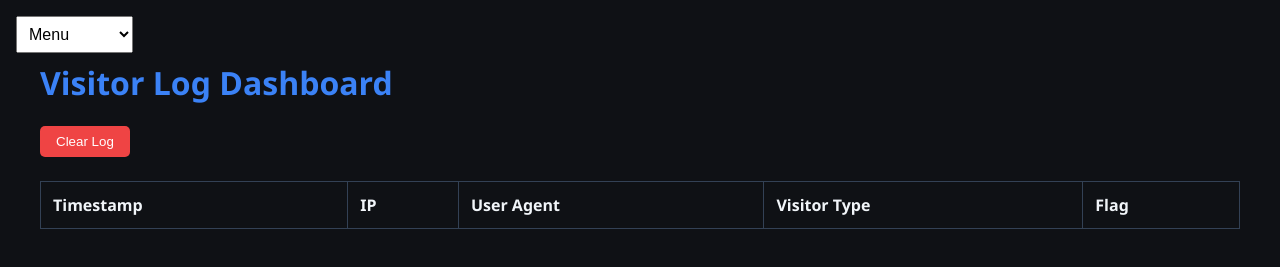
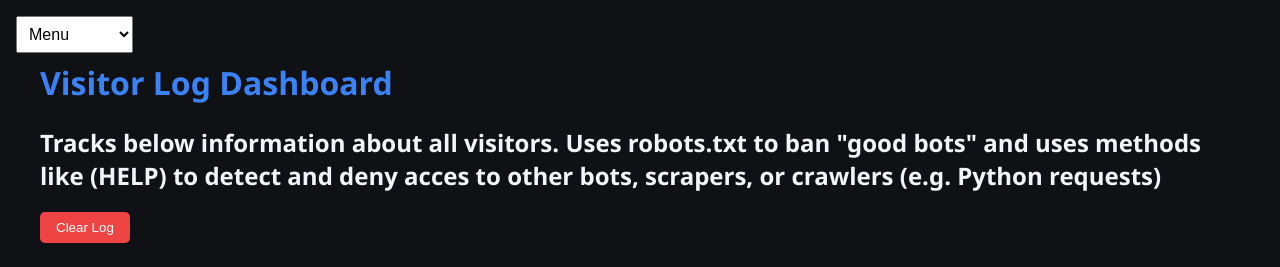
Before and after one commit to Holden2028/ghostlink, a Flask app: page /dashboard in a window 1280 px wide. Shown: the top 267 px of the page. Run offline with Flask 3, Linux system fonts and the light colour scheme; lists and menus that the app fills with data are empty.

```diff
--- a/templates/dashboard.html
+++ b/templates/dashboard.html
@@ -41,6 +41,9 @@
     </select>
 </nav>
     <h1>Visitor Log Dashboard</h1>
+    <h2>Tracks below information about all visitors. Uses robots.txt to ban "good bots"
+    and uses methods like (HELP) to detect and deny acces to other bots, scrapers, or crawlers
+    (e.g. Python requests)</h2>
 
 <button id="clear-log-button" style="padding: 0.5rem 1rem; background-color: #ef4444; color: white; border: none; border-radius: 5px; cursor: pointer;">
     Clear Log
```
